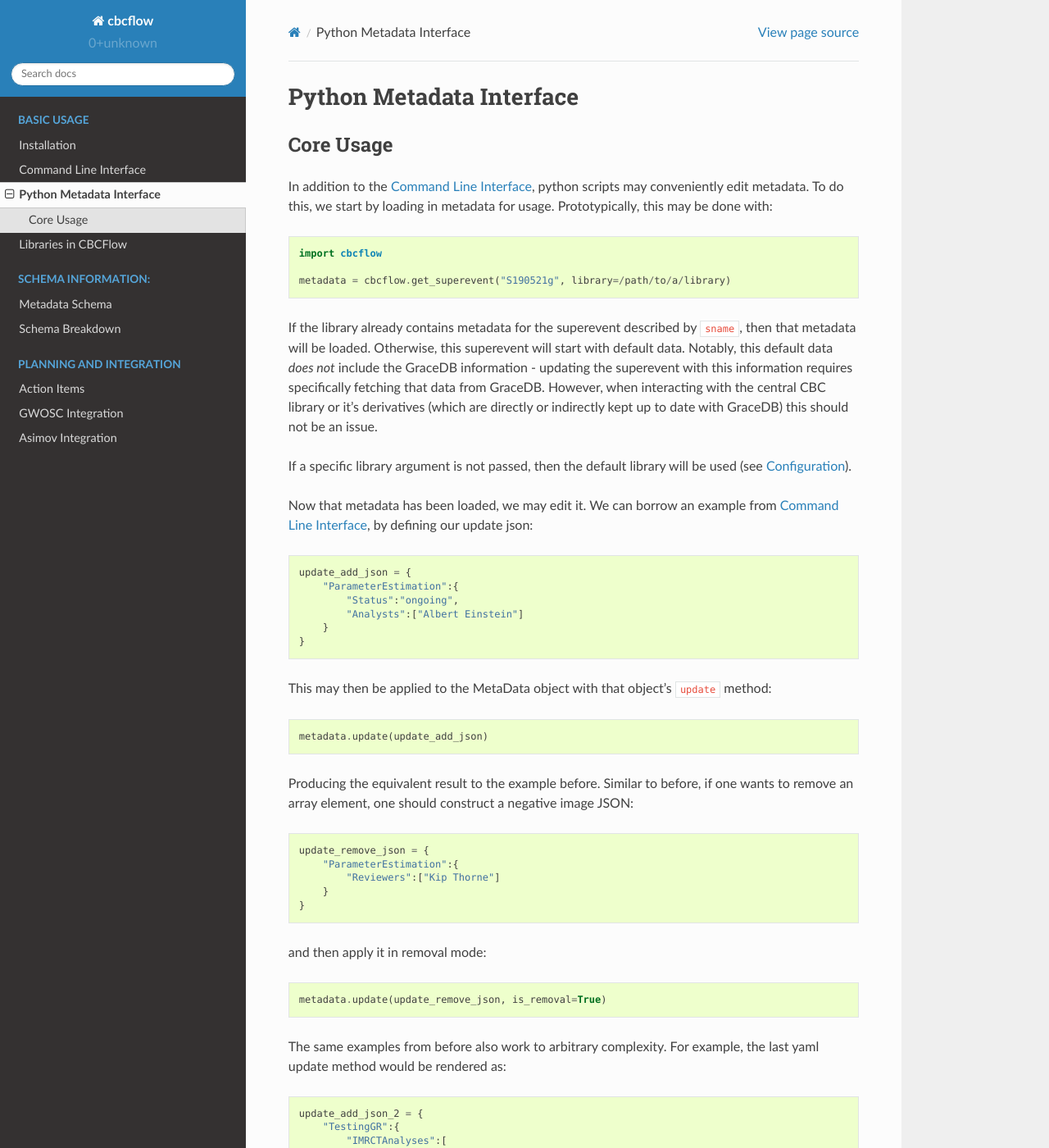
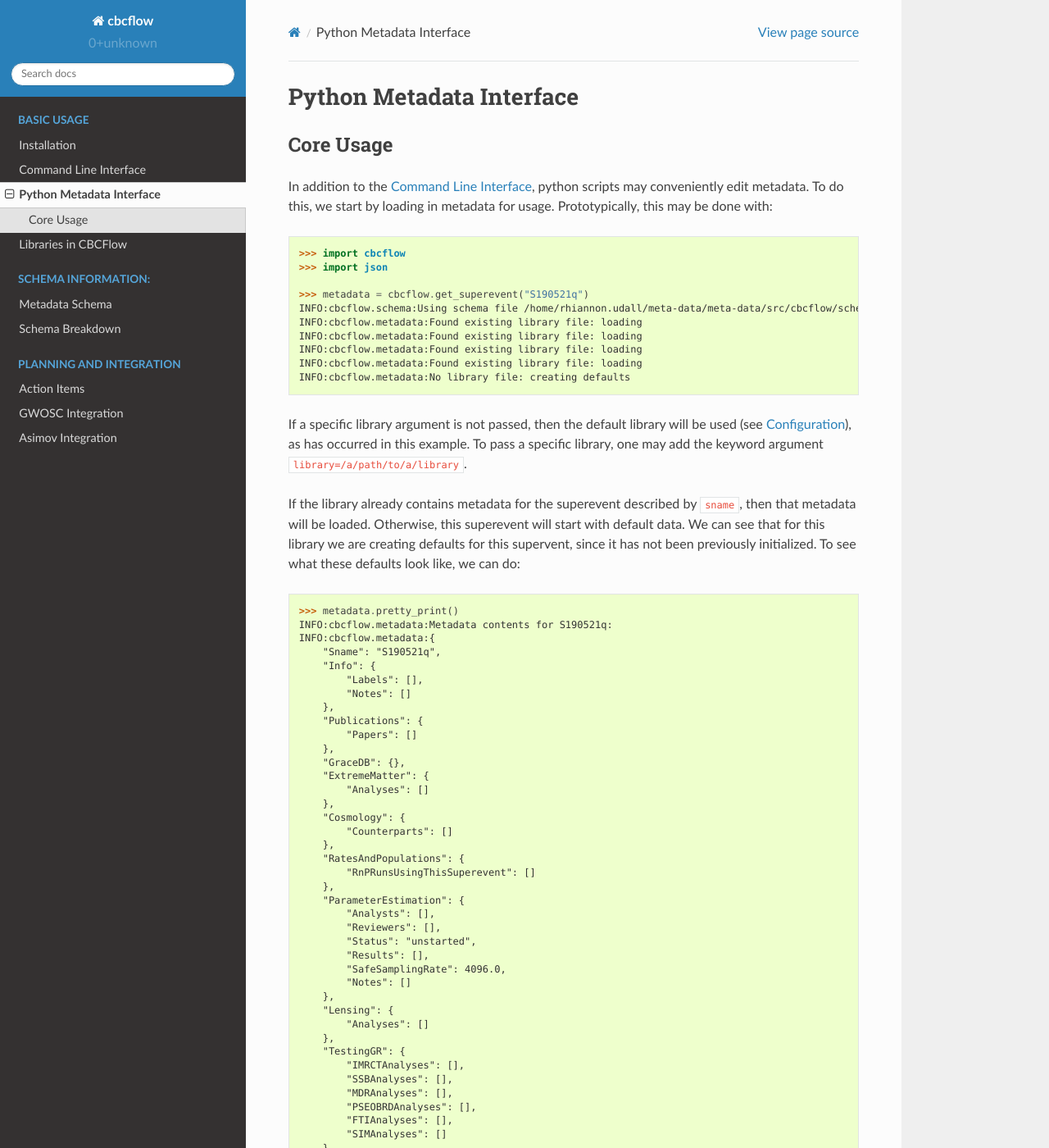
Before and after one commit to Rhiannon-Udall/cbcflow, a Sphinx documentation site: the page built from docs/usage-for-scripting.rst, in a window 1280 px wide and 1400 px high. Shown: the whole window at 82% size. Built offline with Sphinx 7.4.7 and the Read the Docs theme 2.0.0, drawn with Linux system fonts in a browser that asks for light colours; some of the changed text lies outside the part shown.

Commit message:
Some cleanup, many documentation improvements

```diff
--- a/docs/usage-for-scripting.rst
+++ b/docs/usage-for-scripting.rst
@@ -10,44 +10,158 @@
 
 .. code-block::
 
-    import cbcflow
+    >>> import cbcflow
+    >>> import json
 
-    metadata = cbcflow.get_superevent("S190521g", library=/path/to/a/library)
+    >>> metadata = cbcflow.get_superevent("S190521q")
+    INFO:cbcflow.schema:Using schema file /home/rhiannon.udall/meta-data/meta-data/src/cbcflow/schema/cbc-meta-data-v1.schema
+    INFO:cbcflow.metadata:Found existing library file: loading
+    INFO:cbcflow.metadata:Found existing library file: loading
+    INFO:cbcflow.metadata:Found existing library file: loading
+    INFO:cbcflow.metadata:Found existing library file: loading
+    INFO:cbcflow.metadata:No library file: creating defaults
 
-If the library already contains metadata for the superevent described by ``sname``, then that metadata will be loaded.
+If a specific library argument is not passed, then the default library will be used (see :doc:`configuration`),
+as has occurred in this example.
+To pass a specific library, one may add the keyword argument ``library=/a/path/to/a/library``.
+
+If the library already contains metadata for the superevent described by ``sname``,
+then that metadata will be loaded.
 Otherwise, this superevent will start with default data.
+We can see that for this library we are creating defaults for this supervent,
+since it has not been previously initialized.
+To see what these defaults look like, we can do:
+
+.. code-block::
+
+    >>> metadata.pretty_print()
+    INFO:cbcflow.metadata:Metadata contents for S190521q:
+    INFO:cbcflow.metadata:{
+        "Sname": "S190521q",
+        "Info": {
+            "Labels": [],
+            "Notes": []
+        },
+        "Publications": {
+            "Papers": []
+        },
+        "GraceDB": {},
+        "ExtremeMatter": {
+            "Analyses": []
+        },
+        "Cosmology": {
+            "Counterparts": []
+        },
+        "RatesAndPopulations": {
+            "RnPRunsUsingThisSuperevent": []
+        },
+        "ParameterEstimation": {
+            "Analysts": [],
+            "Reviewers": [],
+            "Status": "unstarted",
+            "Results": [],
+            "SafeSamplingRate": 4096.0,
+            "Notes": []
+        },
+        "Lensing": {
+            "Analyses": []
+        },
+        "TestingGR": {
+            "IMRCTAnalyses": [],
+            "SSBAnalyses": [],
+            "MDRAnalyses": [],
+            "PSEOBRDAnalyses": [],
+            "FTIAnalyses": [],
+            "SIMAnalyses": []
+        },
+        "DetectorCharacterization": {
+            "Analysts": [],
+            "Reviewers": [],
+            "Detectors": [],
+            "Status": "unstarted",
+            "RecommendedDetectors": [],
+            "RecommendedMinimumFrequency": 20.0,
+            "RecommendedMaximumFrequency": 2048.0,
+            "RecommendedDuration": 4.0,
+            "Results": [],
+            "RecommendedChannels": [],
+            "Notes": []
+        }
+    }
+
 Notably, this default data *does not* include the GraceDB information
 - updating the superevent with this information requires specifically fetching that data from GraceDB.
 However, when interacting with the central CBC library or it's derivatives
 (which are directly or indirectly kept up to date with GraceDB)
 this should not be an issue.
+However, if we want to add GraceDB data manually, we can do:
+.. code-block::
 
-If a specific library argument is not passed, then the default library will be used (see :doc:`configuration`).
+    >>> gracedb_info = cbcflow.gracedb.fetch_gracedb_information("S190521q")
+    INFO:cbcflow.gracedb:Using configuration default GraceDB service_url
+    INFO:cbcflow.gracedb:Using GraceDB service_url: https://gracedb.ligo.org/api/
+    >>> metadata.update(gracedb_info)
+
+The first command fetches the data in question from GraceDB,
+while the second updates the metadata with this new information.
+
+Then the GraceDB data entry now looks like:
+
+.. code-block::
+
+    ...
+       "GraceDB": {
+            "PreferredEvent": "G333655",
+            "FAR": 0.00027038072585128,
+            "GPSTime": 1242457621.830566,
+            "Instruments": "H1,L1",
+            "LastUpdate": "2023-02-27 15:08:21.085697"
+        },
+    ...
+
+As one may see, this is not a significant event, hence why you've never heard of it before!
+The LastUpdate element reflects not the date of the GraceDB entry's last update, but rather the last time at which
+this GraceDB entry of the metadata was updated.
 
 Now that metadata has been loaded, we may edit it.
 We can borrow an example from :doc:`command-line-usage`, by defining our update json:
 
 .. code-block::
 
-    update_add_json = {
+    >>> update_add_json = {
         "ParameterEstimation":{
             "Status":"ongoing",
-            "Analysts":["Albert Einstein"]
+            "Analysts":["Albert Einstein"],
+            "Reviewers":["Kip Thorne", "Karl Schwarzschild"]
         }
     }
+    >>> metadata.update(update_add_json)
 
-This may then be applied to the MetaData object with that object's ``update`` method:
+Then the ParameterEstimation section should now look like:
 
 .. code-block::
 
-    metadata.update(update_add_json)
+    ...
+        "ParameterEstimation": {
+            "Analysts": [
+            "Albert Einstein"
+            ],
+            "Reviewers": [
+            "Kip Thorne",
+            "Karl Schwarzschild"
+            ],
+            "Status": "ongoing",
+            "Results": [],
+            "SafeSamplingRate": 4096.0,
+            "Notes": []
+        },
+    ...
 
-Producing the equivalent result to the example before.
 Similar to before, if one wants to remove an array element, one should construct a negative image JSON:
 
 .. code-block::
 
-    update_remove_json = {
+    >>> update_remove_json = {
         "ParameterEstimation":{
             "Reviewers":["Kip Thorne"]
         }
@@ -59,12 +173,31 @@
 
     metadata.update(update_remove_json, is_removal=True)
 
+So that ParameterEstimation now looks like:
+
+.. code-block::
+
+    ...
+        "ParameterEstimation": {
+            "Analysts": [
+            "Albert Einstein"
+            ],
+            "Reviewers": [
+            "Karl Schwarzschild"
+            ],
+            "Status": "ongoing",
+            "Results": [],
+            "SafeSamplingRate": 4096.0,
+            "Notes": []
+        },
+    ...
+
 The same examples from before also work to arbitrary complexity.
 For example, the last yaml update method would be rendered as:
 
 .. code-block::
 
-    update_add_json_2 = {
+    >>> update_add_json_2 = {
         "TestingGR":{
             "IMRCTAnalyses":[
                 {
@@ -106,7 +239,8 @@
 
 .. code-block::
 
-    metadata.write_to_library(message="A git commit message")
+   >>> metadata.write_to_library(message="A git commit message")
+   INFO:cbcflow.metadata:Writing file /home/rhiannon.udall/meta-data/testing_libraries/cbcflow-gwosc-integration-testbed-library/S190521q-cbc-metadata.json
 
 If the library is a git repository (and our example implicitly is - this is flagged when making the MetaData object, and is default True),
 then writing to it will also automatically commit the changes. If no commit message is given then a default message will be used.
--- a/src/cbcflow/__init__.py
+++ b/src/cbcflow/__init__.py
@@ -38,7 +38,11 @@
         library = config_defaults["library"]
 
     metadata = MetaData(
-        sname, library, default_data, schema, no_git_library=no_git_library
+        sname,
+        local_library_path=library,
+        default_data=default_data,
+        schema=schema,
+        no_git_library=no_git_library,
     )
 
     return metadata
```
Also changed, not shown: 4 other files.
